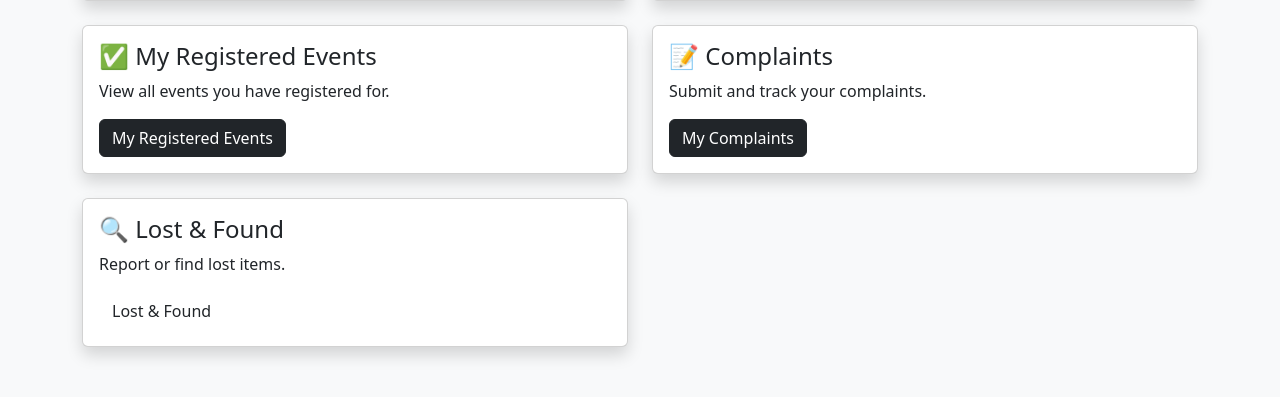
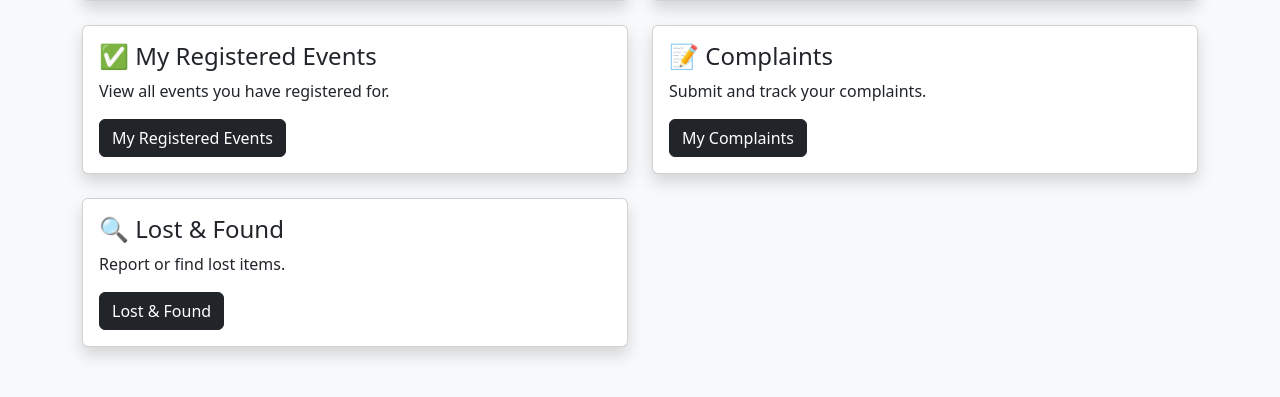
Before and after one commit to Farjanaict/CampusConnect, a Django app: page /dashboard/ in a window 1280 px wide. Shown: the part 314-711 px from the top of the page. Run offline with Django 5.2, Linux system fonts and the light colour scheme; the visitor is signed in with stand-in values (Sample User, id 1).

Commit message:
Fix Lost and Found button styling with btn-dark class

```diff
--- a/core/templates/dashboard.html
+++ b/core/templates/dashboard.html
@@ -92,15 +92,12 @@
         <div class="card-body">
             <h4>🔍 Lost & Found</h4>
             <p>Report or find lost items.</p>
-
-            <!-- ✅ সঠিক পদ্ধতি: -->
-<a href="/lost-found/" class="btn">Lost & Found</a>        </div>
+            <a href="/lost-found/" class="btn btn-dark">Lost & Found</a>
+        </div>
     </div>
 </div>
 
     </div>
 
-</div>
-
 </body>
 </html>
```
